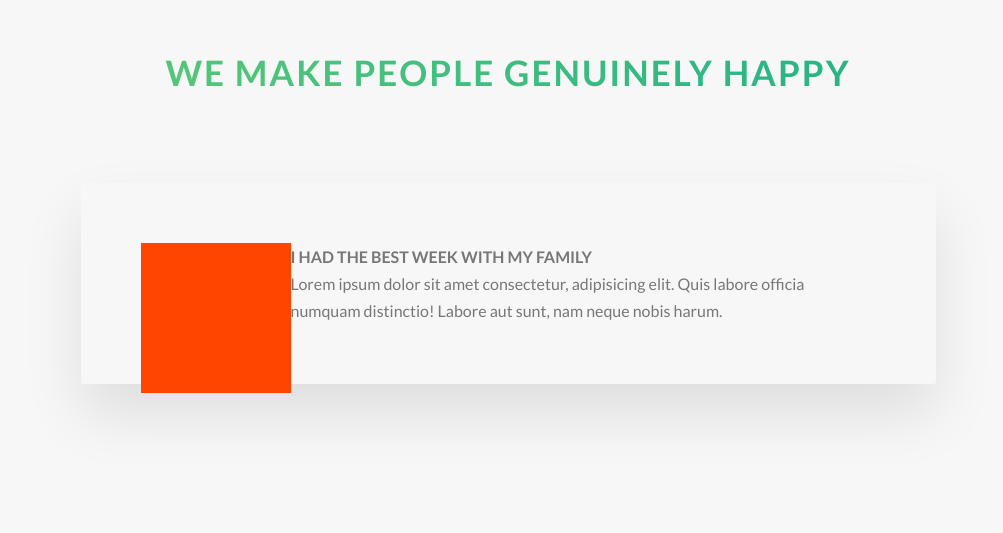
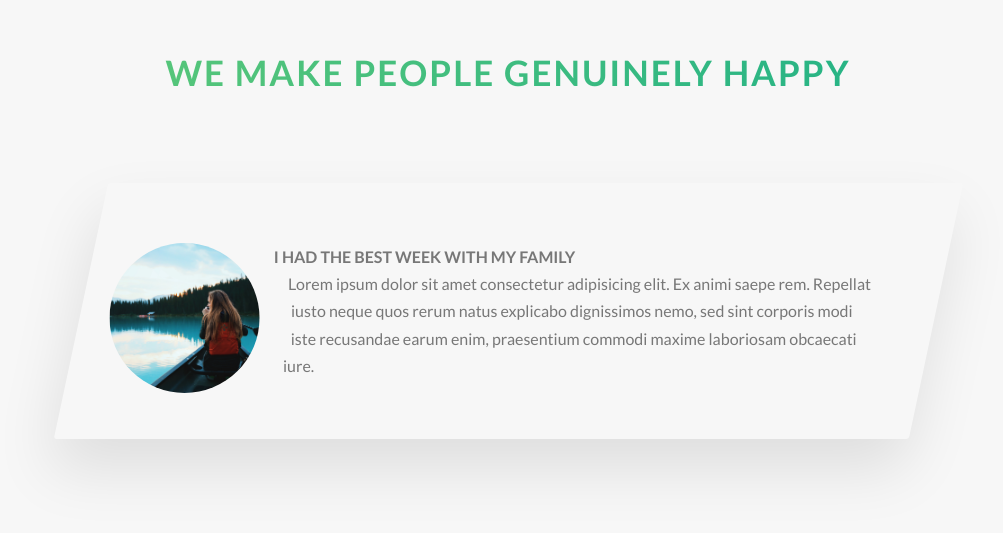
Before and after one commit to justsudheerpaliwal/Natours, a website: page index.html in a window 1280 px wide. Shown: the part 3419-3952 px from the top of the page, without its empty margins (132-1135 px from the left). Drawn offline with Linux system fonts and the light colour scheme.

Commit message:
style story section

```diff
--- a/index.html
+++ b/index.html
@@ -226,14 +226,16 @@
       <div class="row">
         <div class="story">
           <figure class="story__shape">
+            <img src="img/nat-8.jpg" alt="Person on a tour" class="story__img">
           </figure>
           <div class="story__text">
             <h3 class="heading-tertiary .u-margin-bottom-small">
               I had the best week with my family
             </h3>
             <p>
-              Lorem ipsum dolor sit amet consectetur, adipisicing elit. Quis labore officia numquam distinctio! Labore aut sunt, nam neque
-              nobis harum.
+              Lorem ipsum dolor sit amet consectetur adipisicing elit. Ex animi saepe rem. Repellat iusto neque quos rerum natus explicabo
+              dignissimos nemo, sed sint corporis modi iste recusandae earum enim, praesentium commodi maxime laboriosam
+              obcaecati iure.
             </p>
           </div>
         </div>
--- a/sass/components/_story.scss
+++ b/sass/components/_story.scss
@@ -5,12 +5,28 @@
   border-color: $color-white;
   border-radius: 3px;
   padding: 6rem;
+  padding-left: 6rem;
   font-size: $default-font-size;
+  transform: skewX(-12deg);
 
   &__shape {
     width: 15rem;
     height: 15rem;
-    background-color: orangered;
     float: left;
+    -webkit-shape-outside: circle(50% at 50% 50%);
+    shape-outside: circle(
+      50% at 50% 50%
+    ); // radius at center //works with floated and width height defined container
+    -webkit-clip-path: circle(50% at 50% 50%);
+    clip-path: circle(50% at 50% 50%);
+    transform: translateX(-3rem) skewX(12deg);
+  }
+
+  &__img {
+    height: 100%;
+  }
+
+  &__text {
+    transform: skewX(12deg);
   }
 }
```
Also changed, not shown: css/style.css.
